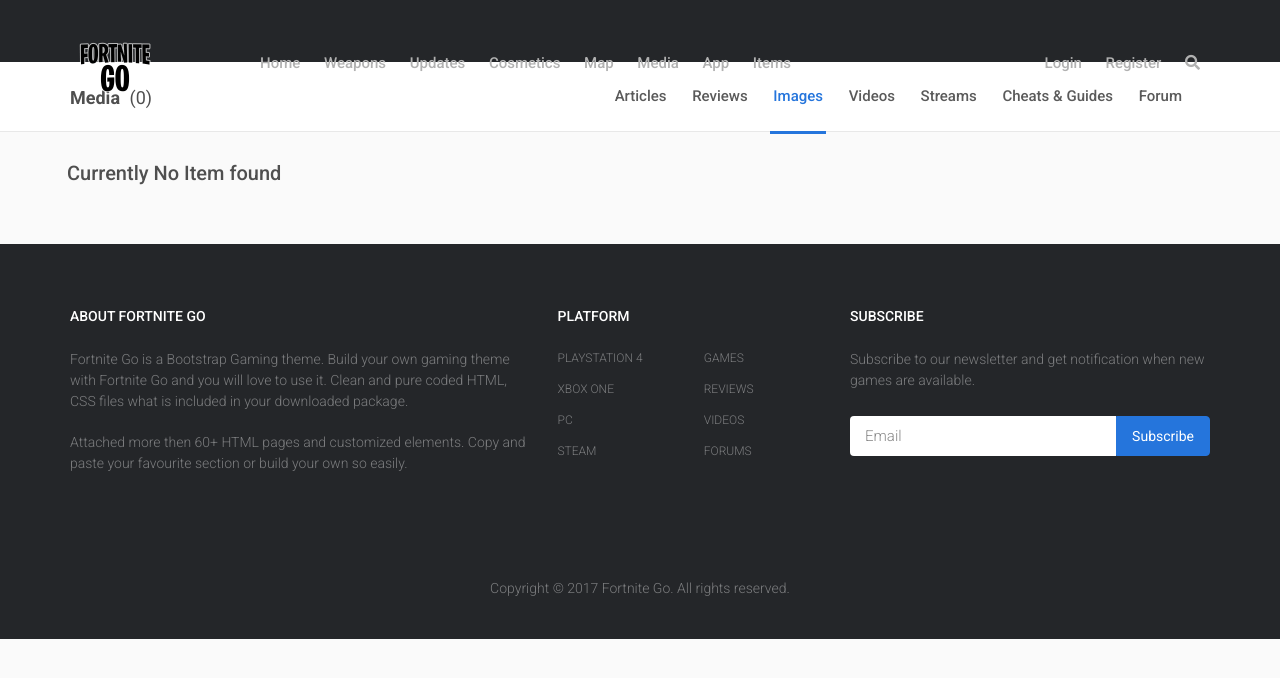
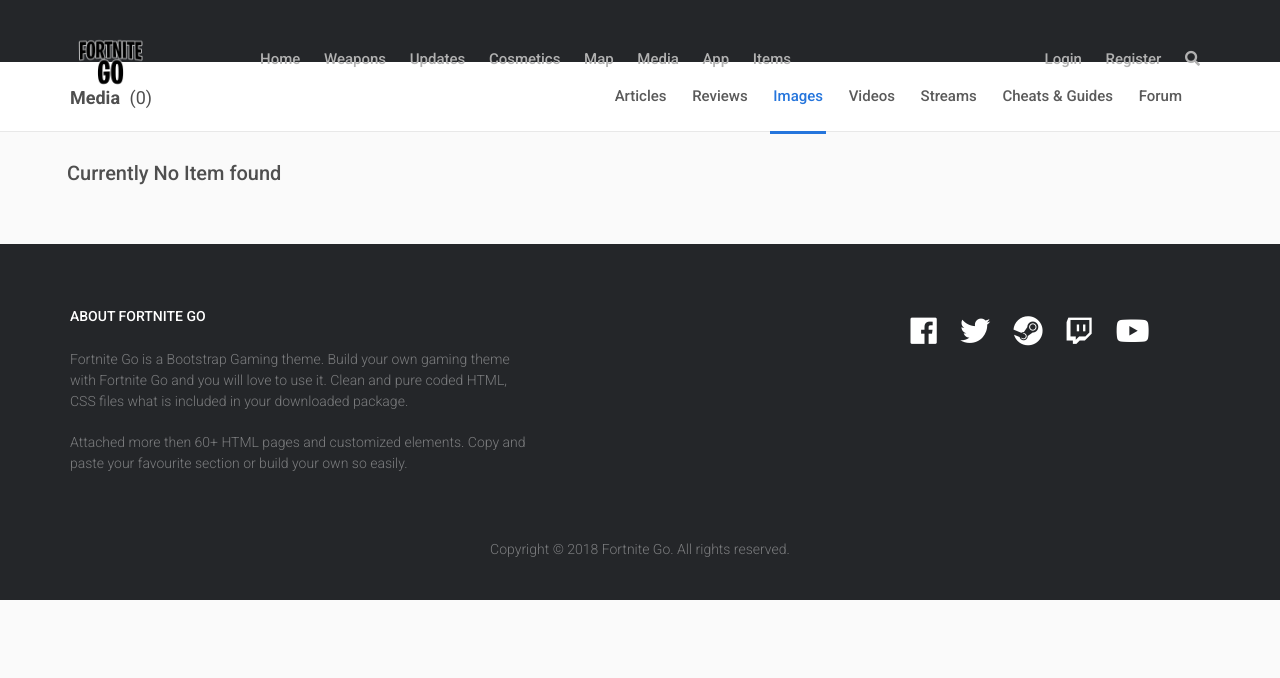
Before and after one commit to waleedramzan/fortnite, a Django app: page /fortnite/media in a window 1280 px wide. Shown: the top 678 px of the page. Run offline with Django 3.2, Linux system fonts and the light colour scheme; data that the repository does not hold is empty; some libraries are stand-ins or nearby versions.

Commit message:
homepage improvements

```diff
--- a/fortniteApp/templates/base.html
+++ b/fortniteApp/templates/base.html
@@ -82,46 +82,53 @@
           <p>Attached more then 60+ HTML pages and customized elements. Copy and paste your favourite section or build your own so easily.</p>
         </div>
         <div class="col-sm-12 col-md-3">
-          <h4 class="footer-title">Platform</h4>
-          <div class="row">
-            <div class="col">
-              <ul>
-                <li><a href="#">Playstation 4</a></li>
-                <li><a href="#">Xbox One</a></li>
-                <li><a href="#">PC</a></li>
-                <li><a href="#">Steam</a></li>
-              </ul>
-            </div>
-            <div class="col">
-              <ul>
-                <li><a href="games.html">Games</a></li>
-                <li><a href="reviews.html">Reviews</a></li>
-                <li><a href="videos.html">Videos</a></li>
-                <li><a href="forums.html">Forums</a></li>
-              </ul>
-            </div>
-          </div>
+{#          <h4 class="footer-title">Platform</h4>#}
+{#          <div class="row">#}
+{#            <div class="col">#}
+{#              <ul>#}
+{#                <li><a href="#">Playstation 4</a></li>#}
+{#                <li><a href="#">Xbox One</a></li>#}
+{#                <li><a href="#">PC</a></li>#}
+{#                <li><a href="#">Steam</a></li>#}
+{#              </ul>#}
+{#            </div>#}
+{#            <div class="col">#}
+{#              <ul>#}
+{#                <li><a href="games.html">Games</a></li>#}
+{#                <li><a href="reviews.html">Reviews</a></li>#}
+{#                <li><a href="videos.html">Videos</a></li>#}
+{#                <li><a href="forums.html">Forums</a></li>#}
+{#              </ul>#}
+{#            </div>#}
+{#          </div>#}
         </div>
         <div class="col-sm-12 col-md-4">
-          <h4 class="footer-title">Subscribe</h4>
-          <p>Subscribe to our newsletter and get notification when new games are available.</p>
-          <div class="input-group m-t-25">
-            <input type="text" class="form-control" placeholder="Email">
-            <span class="input-group-btn">
-            <button class="btn btn-primary" type="button">Subscribe</button>
-          </span>
-          </div>
+            <div class="footer-social custom-footer-social">
+              <a href="https://facebook.com/yakuthemes" target="_blank" data-toggle="tooltip" title="facebook"><i class="fab fa-facebook"></i></a>
+              <a href="https://twitter.com/yakuthemes" target="_blank" data-toggle="tooltip" title="twitter"><i class="fab fa-twitter"></i></a>
+              <a href="https://steamcommunity.com/id/yakuzi" target="_blank" data-toggle="tooltip" title="steam"><i class="fab fa-steam"></i></a>
+              <a href="https://www.twitch.tv/" target="_blank" data-toggle="tooltip" title="twitch"><i class="fab fa-twitch"></i></a>
+              <a href="https://www.youtube.com/user/1YAKUZI" target="_blank" data-toggle="tooltip" title="youtube"><i class="fab fa-youtube"></i></a>
+            </div>
+{#          <h4 class="footer-title">Subscribe</h4>#}
+{#          <p>Subscribe to our newsletter and get notification when new games are available.</p>#}
+{#          <div class="input-group m-t-25">#}
+{#            <input type="text" class="form-control" placeholder="Email">#}
+{#            <span class="input-group-btn">#}
+{#            <button class="btn btn-primary" type="button">Subscribe</button>#}
+{#          </span>#}
+{#          </div>#}
         </div>
       </div>
       <div class="footer-bottom">
-        <div class="footer-social">
-          <a href="https://facebook.com/yakuthemes" target="_blank" data-toggle="tooltip" title="facebook"><i class="fa fa-facebook"></i></a>
-          <a href="https://twitter.com/yakuthemes" target="_blank" data-toggle="tooltip" title="twitter"><i class="fa fa-twitter"></i></a>
-          <a href="https://steamcommunity.com/id/yakuzi" target="_blank" data-toggle="tooltip" title="steam"><i class="fa fa-steam"></i></a>
-          <a href="https://www.twitch.tv/" target="_blank" data-toggle="tooltip" title="twitch"><i class="fa fa-twitch"></i></a>
-          <a href="https://www.youtube.com/user/1YAKUZI" target="_blank" data-toggle="tooltip" title="youtube"><i class="fa fa-youtube"></i></a>
-        </div>
-        <p>Copyright &copy; 2017 <a href="https://themeforest.net/item/gameforest-responsive-gaming-html-theme/5007730" target="_blank">Fortnite Go</a>. All rights reserved.</p>
+{#        <div class="footer-social">#}
+{#          <a href="https://facebook.com/yakuthemes" target="_blank" data-toggle="tooltip" title="facebook"><i class="fa fa-facebook"></i></a>#}
+{#          <a href="https://twitter.com/yakuthemes" target="_blank" data-toggle="tooltip" title="twitter"><i class="fa fa-twitter"></i></a>#}
+{#          <a href="https://steamcommunity.com/id/yakuzi" target="_blank" data-toggle="tooltip" title="steam"><i class="fa fa-steam"></i></a>#}
+{#          <a href="https://www.twitch.tv/" target="_blank" data-toggle="tooltip" title="twitch"><i class="fa fa-twitch"></i></a>#}
+{#          <a href="https://www.youtube.com/user/1YAKUZI" target="_blank" data-toggle="tooltip" title="youtube"><i class="fa fa-youtube"></i></a>#}
+{#        </div>#}
+        <p>Copyright &copy; 2018 <a href="https://themeforest.net/item/gameforest-responsive-gaming-html-theme/5007730" target="_blank">Fortnite Go</a>. All rights reserved.</p>
       </div>
     </div>
   </footer>
--- a/static/css/custom.css
+++ b/static/css/custom.css
@@ -84,11 +84,11 @@
 .crowsal-form-custom {
     text-align: center;
     position: relative;
-    top: -15em;
+    top: -22em;
     z-index: 1;
 }
 .fortnite-logo-custom{
-    max-width: 50%;
+    max-width: 45%;
 }
 .logo-custom{
     height: auto !important;
@@ -110,3 +110,27 @@
     font-weight: bold;
     font-size: 25px;
 }
+@media (max-width: 576px){
+    .fortnite-logo-custom {
+        max-width: 18%;
+    }
+}
+@media (max-width: 650px){
+    .username-textbox-custom{
+        width: 15em;
+    }
+    .crowsal-form-custom{
+        /*top: -13em;*/
+    }
+}
+@media (max-width: 450px){
+    .username-textbox-custom{
+        width: 10em;
+    }
+}
+.main-home-inverse-section-custom{
+    background: transparent !important;
+}
+#footer .custom-footer-social a{
+    font-size: 30px;
+}
```
Also changed, not shown: fortniteApp/templates/fortniteData.html (+22 -21 lines).
